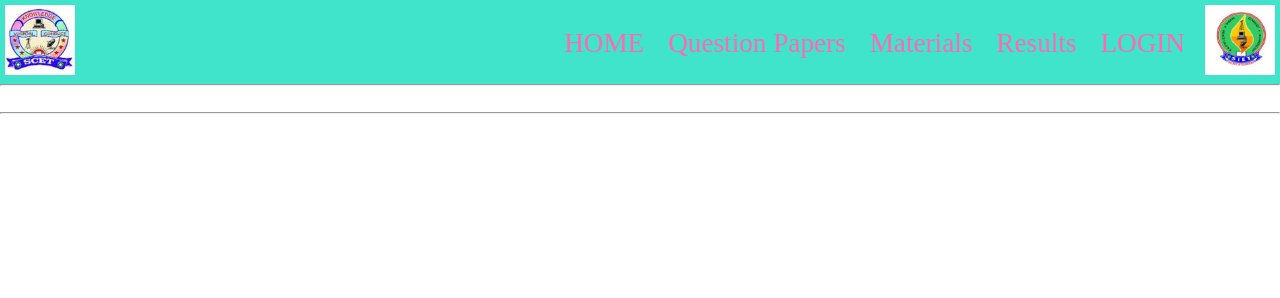
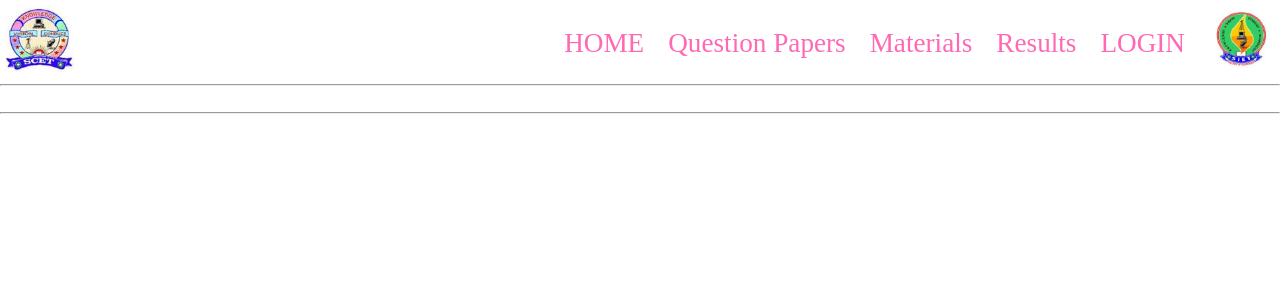
Before and after one commit to Mohan-Ganta/Holi-Event.io, a plain HTML site: page index.html in a window 1280 px wide. Shown: the top 298 px of the page. Drawn offline with Linux system fonts and the light colour scheme.

Commit message:
Update index.html

```diff
--- a/index.html
+++ b/index.html
@@ -54,7 +54,7 @@ body, html {
     align-items:center;
     padding: 5px;
     text-decoration: none;
-    background-color: #2be2c5e6;
+
 }
 nav{
     flex: 1;
```
